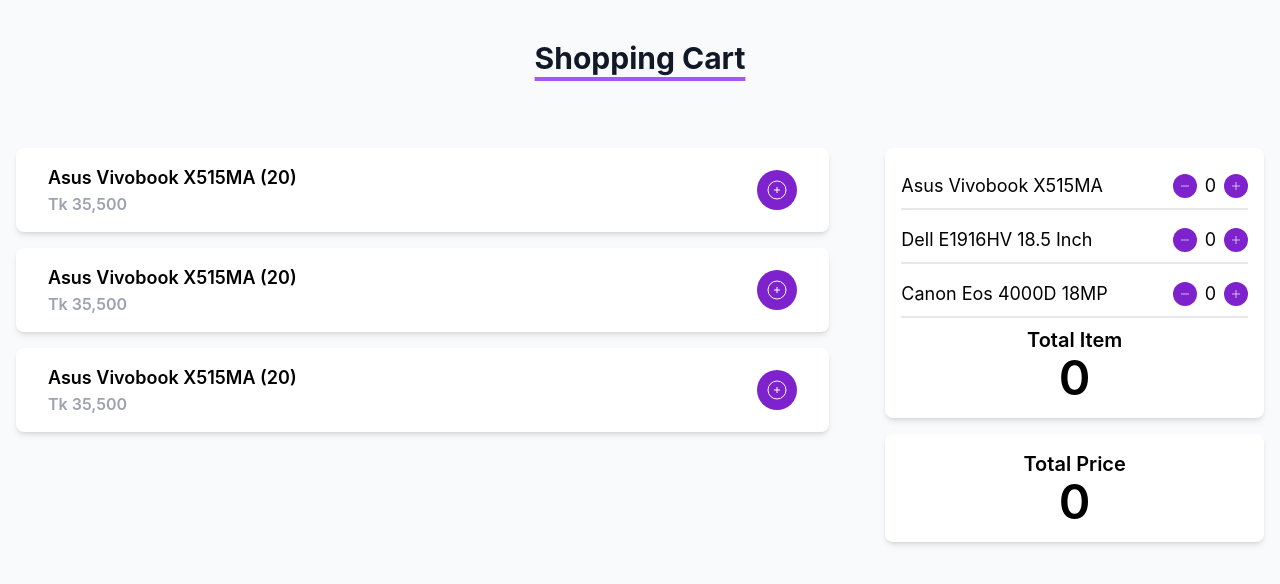
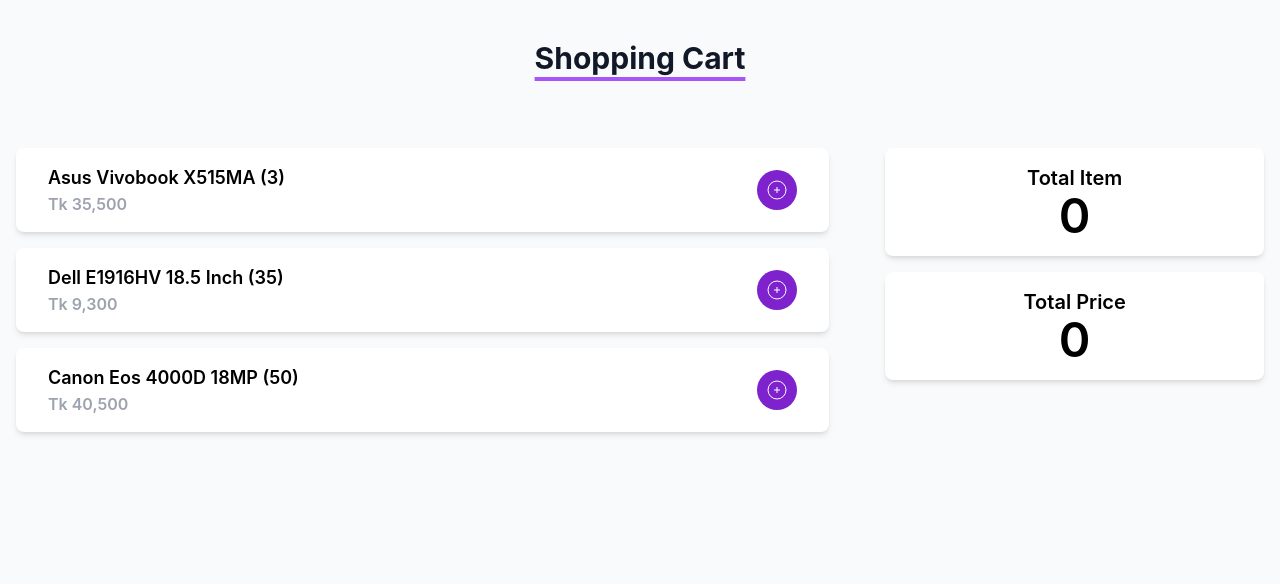
Before and after one commit to MF-Redux-Projects/Shopping-Cart, a React (Create React App) app: page / in a window 1280 px wide. Shown: the top 584 px of the page. Built offline with nearby package versions, Linux system fonts and the light colour scheme.

Commit message:
cartItems separate

```diff
--- a/src/components/Cart.js
+++ b/src/components/Cart.js
@@ -1,152 +1,26 @@
 import React from 'react';
+import {useSelector} from "react-redux";
+import CartItem from "./CartItem";
 
 const Cart = () => {
+    const cartItems = useSelector((state) => state.cart);
+
     return (
         <div className="col-span-12 sm:col-span-12 md:col-span-5 lg:col-span-4 xxl:col-span-4">
-            <div
-                className="bg-white py-4 px-4 shadow-md rounded-lg my-4 mx-4"
-            >
-                <div className="flex justify-between border-b-2 mb-2">
-                    <div className="text-lg py-2">
-                        <p>Asus Vivobook X515MA</p>
-                    </div>
-                    <div className="text-lg py-2">
-                        <div
-                            className="flex flex-row space-x-2 w-full items-center rounded-lg"
-                        >
-                            <button
-                                className="focus:outline-none bg-purple-700 hover:bg-purple-800 text-white font-bold py-1 px-1 rounded-full inline-flex items-center"
-                            >
-                                <svg
-                                    xmlns="http://www.w3.org/2000/svg"
-                                    className="h-4 w-4"
-                                    fill="none"
-                                    viewBox="0 0 24 24"
-                                    stroke="currentColor"
-                                >
-                                    <path
-                                        d="M18 12H6"
-                                    />
-                                </svg>
-                            </button>
-                            <p>0</p>
-                            <button
-                                className="focus:outline-none bg-purple-700 hover:bg-purple-800 text-white font-bold py-1 px-1 rounded-full inline-flex items-center"
-                            >
-                                <svg
-                                    xmlns="http://www.w3.org/2000/svg"
-                                    className="h-4 w-4"
-                                    fill="none"
-                                    viewBox="0 0 24 24"
-                                    stroke="currentColor"
-                                >
-                                    <path
-                                        d="M12 6v6m0 0v6m0-6h6m-6 0H6"
-                                    />
-                                </svg>
-                            </button>
-                        </div>
-                    </div>
-                </div>
-
-                <div className="flex justify-between border-b-2 mb-2">
-                    <div className="text-lg py-2">
-                        <p>Dell E1916HV 18.5 Inch</p>
-                    </div>
-                    <div className="text-lg py-2">
-                        <div
-                            className="flex flex-row space-x-2 w-full items-center rounded-lg"
-                        >
-                            <button
-                                className="focus:outline-none bg-purple-700 hover:bg-purple-800 text-white font-bold py-1 px-1 rounded-full inline-flex items-center"
-                            >
-                                <svg
-                                    xmlns="http://www.w3.org/2000/svg"
-                                    className="h-4 w-4"
-                                    fill="none"
-                                    viewBox="0 0 24 24"
-                                    stroke="currentColor"
-                                >
-                                    <path
-                                        d="M18 12H6"
-                                    />
-                                </svg>
-                            </button>
-                            <p>0</p>
-                            <button
-                                className="focus:outline-none bg-purple-700 hover:bg-purple-800 text-white font-bold py-1 px-1 rounded-full inline-flex items-center"
-                            >
-                                <svg
-                                    xmlns="http://www.w3.org/2000/svg"
-                                    className="h-4 w-4"
-                                    fill="none"
-                                    viewBox="0 0 24 24"
-                                    stroke="currentColor"
-                                >
-                                    <path
-                                        d="M12 6v6m0 0v6m0-6h6m-6 0H6"
-                                    />
-                                </svg>
-                            </button>
-                        </div>
-                    </div>
-                </div>
-
-                <div className="flex justify-between border-b-2 mb-2">
-                    <div className="text-lg py-2">
-                        <p>Canon Eos 4000D 18MP</p>
-                    </div>
-                    <div className="text-lg py-2">
-                        <div
-                            className="flex flex-row space-x-2 w-full items-center rounded-lg"
-                        >
-                            <button
-                                className="focus:outline-none bg-purple-700 hover:bg-purple-800 text-white font-bold py-1 px-1 rounded-full inline-flex items-center"
-                            >
-                                <svg
-                                    xmlns="http://www.w3.org/2000/svg"
-                                    className="h-4 w-4"
-                                    fill="none"
-                                    viewBox="0 0 24 24"
-                                    stroke="currentColor"
-                                >
-                                    <path
-                                        d="M18 12H6"
-                                    />
-                                </svg>
-                            </button>
-                            <p>0</p>
-                            <button
-                                className="focus:outline-none bg-purple-700 hover:bg-purple-800 text-white font-bold py-1 px-1 rounded-full inline-flex items-center"
-                            >
-                                <svg
-                                    xmlns="http://www.w3.org/2000/svg"
-                                    className="h-4 w-4"
-                                    fill="none"
-                                    viewBox="0 0 24 24"
-                                    stroke="currentColor"
-                                >
-                                    <path
-                                        d="M12 6v6m0 0v6m0-6h6m-6 0H6"
-                                    />
-                                </svg>
-                            </button>
-                        </div>
-                    </div>
-                </div>
-
-                <div
-                    className="flex justify-center items-center text-center"
-                >
+            <div className="bg-white py-4 px-4 shadow-md rounded-lg my-4 mx-4">
+                {
+                    cartItems.map((cartItem) => (
+                        <CartItem key={cartItem.id} cartItem={cartItem}/>
+                    ))
+                }
+                <div className="flex justify-center items-center text-center">
                     <div className="text-xl font-semibold">
                         <p>Total Item</p>
                         <p className="text-5xl">0</p>
                     </div>
                 </div>
             </div>
-            <div
-                className="bg-white py-4 px-4 shadow-md rounded-lg my-4 mx-4"
-            >
+            <div className="bg-white py-4 px-4 shadow-md rounded-lg my-4 mx-4">
                 <div
                     className="flex justify-center items-center text-center"
                 >
--- /dev/null
+++ b/src/components/CartItem.js
@@ -0,0 +1,50 @@
+import React from 'react';
+
+const CartItem = () => {
+    return (
+        <div className="flex justify-between border-b-2 mb-2">
+            <div className="text-lg py-2">
+                <p>Asus Vivobook X515MA</p>
+            </div>
+            <div className="text-lg py-2">
+                <div
+                    className="flex flex-row space-x-2 w-full items-center rounded-lg"
+                >
+                    <button
+                        className="focus:outline-none bg-purple-700 hover:bg-purple-800 text-white font-bold py-1 px-1 rounded-full inline-flex items-center"
+                    >
+                        <svg
+                            xmlns="http://www.w3.org/2000/svg"
+                            className="h-4 w-4"
+                            fill="none"
+                            viewBox="0 0 24 24"
+                            stroke="currentColor"
+                        >
+                            <path
+                                d="M18 12H6"
+                            />
+                        </svg>
+                    </button>
+                    <p>0</p>
+                    <button
+                        className="focus:outline-none bg-purple-700 hover:bg-purple-800 text-white font-bold py-1 px-1 rounded-full inline-flex items-center"
+                    >
+                        <svg
+                            xmlns="http://www.w3.org/2000/svg"
+                            className="h-4 w-4"
+                            fill="none"
+                            viewBox="0 0 24 24"
+                            stroke="currentColor"
+                        >
+                            <path
+                                d="M12 6v6m0 0v6m0-6h6m-6 0H6"
+                            />
+                        </svg>
+                    </button>
+                </div>
+            </div>
+        </div>
+    );
+};
+
+export default CartItem;
--- a/src/components/Product.js
+++ b/src/components/Product.js
@@ -1,12 +1,12 @@
 import React from 'react';
 
-const Product = () => {
+const Product = ({product}) => {
     return (
         <div className="bg-white py-4 px-4 shadow-md rounded-lg my-4 mx-4">
             <div className="flex justify-between px-4 items-center">
                 <div className="text-lg font-semibold">
-                    <p>Asus Vivobook X515MA (20)</p>
-                    <p className="text-gray-400 text-base">Tk 35,500</p>
+                    <p>{product.name} ({product.stock})</p>
+                    <p className="text-gray-400 text-base">Tk {product.price}</p>
                 </div>
                 <div className="text-lg font-semibold">
                     <button
```
